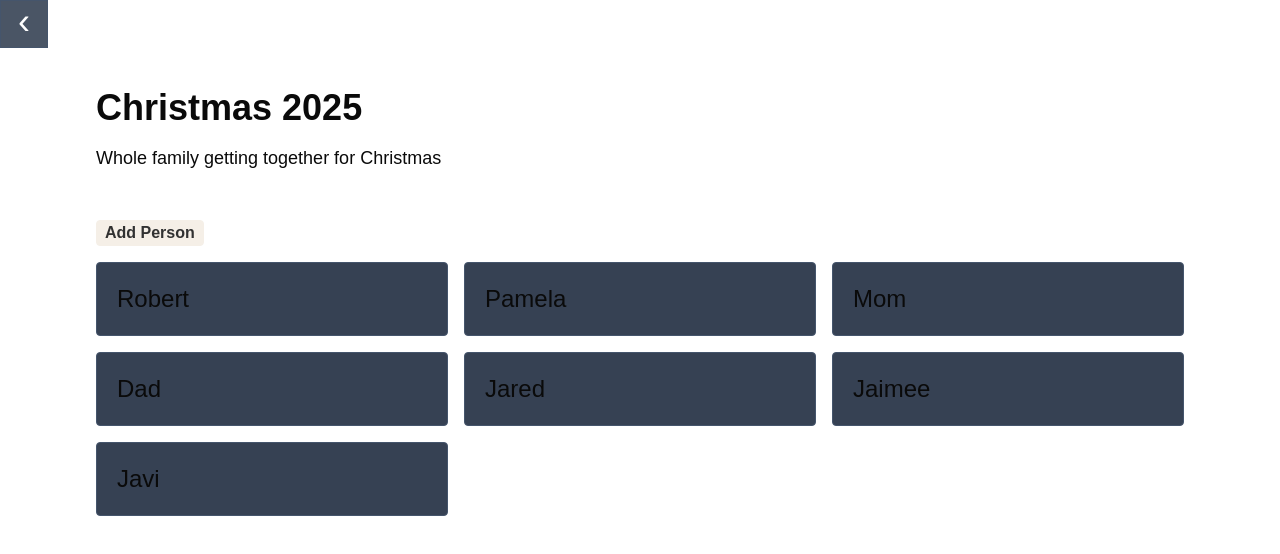
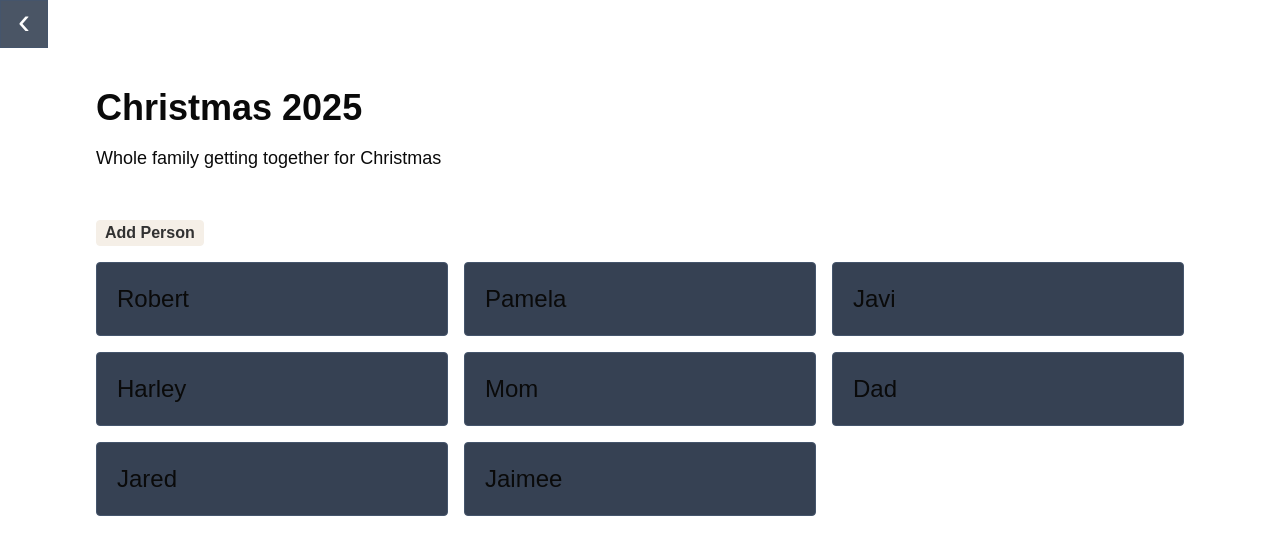
Before and after one commit to sabrisk/Capstone-Project, a Next.js app in the folder frontend/: page /People in a window 1280 px wide. Shown: the top 554 px of the page. Built offline with nearby package versions, Linux system fonts and the light colour scheme.

Commit message:
Updates People.tsx to use redux toolkit.

```diff
--- /dev/null
+++ b/frontend/src/features/People/PeopleSlice.js
@@ -0,0 +1,180 @@
+import { createSlice, createAsyncThunk } from "@reduxjs/toolkit";
+// import SpaceTravelApi from "../../services/SpaceTravelApi";
+
+const initialState = {
+	list: [],
+	getPeopleStatus: "idle", // 'idle' | 'loading' | 'succeeded' | 'failed'
+	// getSpacecraftsStatus: "idle", // 'idle' | 'loading' | 'succeeded' | 'failed'
+	// buildSpacecraftStatus: "idle", // 'idle' | 'loading' | 'succeeded' | 'failed'
+	// destroySpacecraftByIdStatus: "idle", // 'idle' | 'loading' | 'succeeded' | 'failed'
+	// sendSpacecraftToPlanetStatus: "idle", // 'idle' | 'loading' | 'succeeded' | 'failed'
+	// getSpacecraftByIdStatus: "idle", // 'idle' | 'loading' | 'succeeded' | 'failed'
+
+	// getSpacecraftsError: null,
+	// buildSpacecraftError: null,
+	// destroySpacecraftByIdError: null,
+	// sendSpacecraftToPlanetError: null,
+	// getSpacecraftByIdError: null,
+};
+
+export const getPeople = createAsyncThunk("people/getPeople", async () => {
+	try {
+		const response = await fetch("/api/people");
+		const data = await response.json();
+		console.log("the data", data);
+		return data;
+	} catch (err) {
+		throw new Error(err.message);
+	}
+});
+
+// export const getSpacecraftById = createAsyncThunk(
+// 	"spacecrafts/getSpacecraftById",
+// 	async ({ id }) => {
+// 		try {
+// 			const response = await SpaceTravelApi.getSpacecraftById({ id });
+// 			return [...response.data];
+// 		} catch (err) {
+// 			throw new Error(err.message);
+// 		}
+// 	}
+// );
+
+// export const buildSpacecraft = createAsyncThunk(
+// 	"spacecrafts/buildSpacecraft",
+// 	async (newSpacecraft, { dispatch }) => {
+// 		try {
+// 			const response = await SpaceTravelApi.buildSpacecraft(
+// 				newSpacecraft
+// 			);
+// 			await dispatch(getSpacecrafts());
+// 			return response;
+// 		} catch (err) {
+// 			throw new Error(err.message);
+// 		}
+// 	}
+// );
+
+// export const destroySpacecraftById = createAsyncThunk(
+// 	"spacecrafts/destroySpacecraftById",
+// 	async (id, { dispatch }) => {
+// 		try {
+// 			const response = await SpaceTravelApi.destroySpacecraftById(id);
+// 			await dispatch(getSpacecrafts());
+// 			return response;
+// 		} catch (err) {
+// 			throw new Error(err.message);
+// 		}
+// 	}
+// );
+
+// export const sendSpacecraftToPlanet = createAsyncThunk(
+// 	"spacecrafts/sendSpacecraftToPlanet",
+// 	async ({ spacecraftId, originPlanetId, targetPlanetId, capacity }) => {
+// 		try {
+// 			const response = await SpaceTravelApi.sendSpacecraftToPlanet({
+// 				spacecraftId,
+// 				targetPlanetId,
+// 			});
+// 			return { spacecraftId, originPlanetId, targetPlanetId, capacity };
+// 		} catch (err) {
+// 			throw new Error(err.message);
+// 		}
+// 	}
+// );
+
+const peopleSlice = createSlice({
+	name: "people",
+	initialState,
+	extraReducers(builder) {
+		builder
+			.addCase(getPeople.pending, (state, action) => {
+				state.getPeopleStatus = "loading";
+			})
+			.addCase(getPeople.fulfilled, (state, action) => {
+				state.getPeopleStatus = "succeeded";
+				state.list = action.payload;
+			})
+			.addCase(getPeople.rejected, (state, action) => {
+				state.getPeopleStatus = "failed";
+				state.getPeopleError = action.error.message;
+			});
+
+		// 		.addCase(getSpacecraftById.pending, (state, action) => {
+		// 			state.getSpacecraftByIdStatus = "loading";
+		// 		})
+		// 		.addCase(getSpacecraftById.fulfilled, (state, action) => {
+		// 			state.getSpacecraftByIdStatus = "succeeded";
+		// 			state.list = action.payload;
+		// 		})
+		// 		.addCase(getSpacecraftById.rejected, (state, action) => {
+		// 			state.getSpacecraftByIdStatus = "failed";
+		// 			state.getSpacecraftByIdError = action.error.message;
+		// 		})
+
+		// 		.addCase(buildSpacecraft.pending, (state, action) => {
+		// 			state.buildSpacecraftStatus = "loading";
+		// 		})
+		// 		.addCase(buildSpacecraft.fulfilled, (state, action) => {
+		// 			state.buildSpacecraftStatus = "succeeded";
+		// 		})
+		// 		.addCase(buildSpacecraft.rejected, (state, action) => {
+		// 			state.buildSpacecraftStatus = "failed";
+		// 			state.buildSpacecraftError = action.error.message;
+		// 		})
+		// 		.addCase(destroySpacecraftById.pending, (state, action) => {
+		// 			state.destroySpacecraftByIdStatus = "loading";
+		// 		})
+		// 		.addCase(destroySpacecraftById.fulfilled, (state, action) => {
+		// 			state.destroySpacecraftByIdStatus = "succeeded";
+		// 		})
+		// 		.addCase(destroySpacecraftById.rejected, (state, action) => {
+		// 			state.destroySpacecraftByIdStatus = "failed";
+		// 			state.destroySpacecraftByIdError = action.error.message;
+		// 		})
+		// 		.addCase(sendSpacecraftToPlanet.pending, (state, action) => {
+		// 			state.sendSpacecraftToPlanetStatus = "loading";
+		// 		})
+		// 		.addCase(sendSpacecraftToPlanet.fulfilled, (state, action) => {
+		// 			state.sendSpacecraftToPlanetStatus = "succeeded";
+		// 			const spacecraftToUpdate = state.list.find(
+		// 				(craft) => craft.id === action.payload.spacecraftId
+		// 			);
+
+		// 			if (spacecraftToUpdate) {
+		// 				spacecraftToUpdate.currentLocation =
+		// 					action.payload.targetPlanetId;
+		// 			}
+		// 		})
+		// 		.addCase(sendSpacecraftToPlanet.rejected, (state, action) => {
+		// 			state.sendSpacecraftToPlanetStatus = "failed";
+		// 			state.sendSpacecraftToPlanetError = action.error.message;
+		// 		});
+	},
+});
+
+export const selectAllPeople = (state) => state.people.list;
+
+export const selectPeopleStatus = (state) => state.people.getPeopleStatus;
+
+// export const selectSpacecraftsStatus = (state) =>
+// 	state.spacecrafts.getSpacecraftsStatus;
+// export const selectSpacecraftsError = (state) =>
+// 	state.spacecrafts.getSpacecraftsError;
+
+// export const selectSpacecraftStatus = (state) =>
+// 	state.spacecrafts.buildSpacecraftStatus;
+// export const selectSpacecraftError = (state) =>
+// 	state.spacecrafts.buildSpacecraftError;
+
+// export const selectDestroySpacecraftByIdStatus = (state) =>
+// 	state.spacecrafts.destroySpacecraftByIdStatus;
+// export const selectDestroySpacecraftByIdError = (state) =>
+// 	state.spacecrafts.destroySpacecraftByIdError;
+
+// export const selectSendSpacecraftToPlanetStatus = (state) =>
+// 	state.spacecrafts.sendSpacecraftToPlanetStatus;
+// export const selectSendSpacecraftToPlanetError = (state) =>
+// 	state.spacecrafts.sendSpacecraftToPlanetError;
+
+export default peopleSlice.reducer;
--- a/frontend/src/pages/People.tsx
+++ b/frontend/src/pages/People.tsx
@@ -1,18 +1,35 @@
-import React from "react";
+import React, { useEffect } from "react";
+
+import { useAppDispatch, useAppSelector } from "@/store/hooks";
 import ListGrid from "../components/ListGrid";
 import BackButton from "../components/BackButton";
 import GridContainer from "../components/GridContainer";
 
+import {
+	getPeople,
+	selectAllPeople,
+	selectPeopleStatus,
+} from "@/features/People/PeopleSlice";
+
 function People() {
-	const PEOPLE = [
-		{ name: "Robert" },
-		{ name: "Pamela" },
-		{ name: "Mom" },
-		{ name: "Dad" },
-		{ name: "Jared" },
-		{ name: "Jaimee" },
-		{ name: "Javi" },
-	];
+	const dispatch = useAppDispatch();
+	const people = useAppSelector(selectAllPeople);
+	const peopleStatus = useAppSelector(selectPeopleStatus);
+	useEffect(() => {
+		if (peopleStatus === "idle") {
+			dispatch(getPeople());
+		}
+	}, [peopleStatus, dispatch]);
+
+	// const PEOPLE = [
+	// 	{ name: "Robert" },
+	// 	{ name: "Pamela" },
+	// 	{ name: "Mom" },
+	// 	{ name: "Dad" },
+	// 	{ name: "Jared" },
+	// 	{ name: "Jaimee" },
+	// 	{ name: "Javi" },
+	// ];
 	return (
 		<main className="p-6">
 			<nav className="flex justify-end items-start">
@@ -25,7 +42,7 @@ function People() {
 				description={"Whole family getting together for Christmas"}
 				variant={"person"}
 			>
-				<ListGrid items={PEOPLE} />
+				<ListGrid items={people} />
 			</GridContainer>
 			<button
 				className="md:hidden fixed bottom-7 right-7 w-16 h-16 bg-gray-600 text-white text-4xl border border-slate-600 rounded-full flex items-center justify-center  hover:bg-gray-500 transition-colors"
--- a/frontend/src/pages/api/hello.ts
+++ /dev/null
@@ -1,13 +0,0 @@
-// Next.js API route support: https://nextjs.org/docs/api-routes/introduction
-import type { NextApiRequest, NextApiResponse } from "next";
-
-type Data = {
-  name: string;
-};
-
-export default function handler(
-  req: NextApiRequest,
-  res: NextApiResponse<Data>,
-) {
-  res.status(200).json({ name: "John Doe" });
-}
--- /dev/null
+++ b/frontend/src/pages/api/people.ts
@@ -0,0 +1,24 @@
+import type { NextApiRequest, NextApiResponse } from "next";
+
+// Fake in-memory database
+let people = [
+	{ name: "Robert" },
+	{ name: "Pamela" },
+	{ name: "Javi" },
+	{ name: "Harley" },
+	{ name: "Mom" },
+	{ name: "Dad" },
+	{ name: "Jared" },
+	{ name: "Jaimee" },
+];
+
+export default function handler(req: NextApiRequest, res: NextApiResponse) {
+	switch (req.method) {
+		case "GET":
+			res.status(200).json(people);
+			break;
+		default:
+			res.setHeader("Allow", ["GET", "POST", "PATCH", "DELETE"]);
+			res.status(405).end(`Method ${req.method} Not Allowed`);
+	}
+}
--- a/frontend/src/store/store.tsx
+++ b/frontend/src/store/store.tsx
@@ -1,12 +1,14 @@
 import { configureStore } from "@reduxjs/toolkit";
 
 import giftEventsReducer from "../features/GiftEvents/GiftEventsSlice";
+import peopleReducer from "../features/People/PeopleSlice";
 // import spacecraftsReducer from "../features/spacecrafts/spacecraftsSlice";
 // import planetsReducer from "../features/planets/planetsSlice";
 
 export const store = configureStore({
 	reducer: {
 		giftEvents: giftEventsReducer,
+		people: peopleReducer,
 		// spacecrafts: spacecraftsReducer,
 		// planets: planetsReducer,
 	},
```
